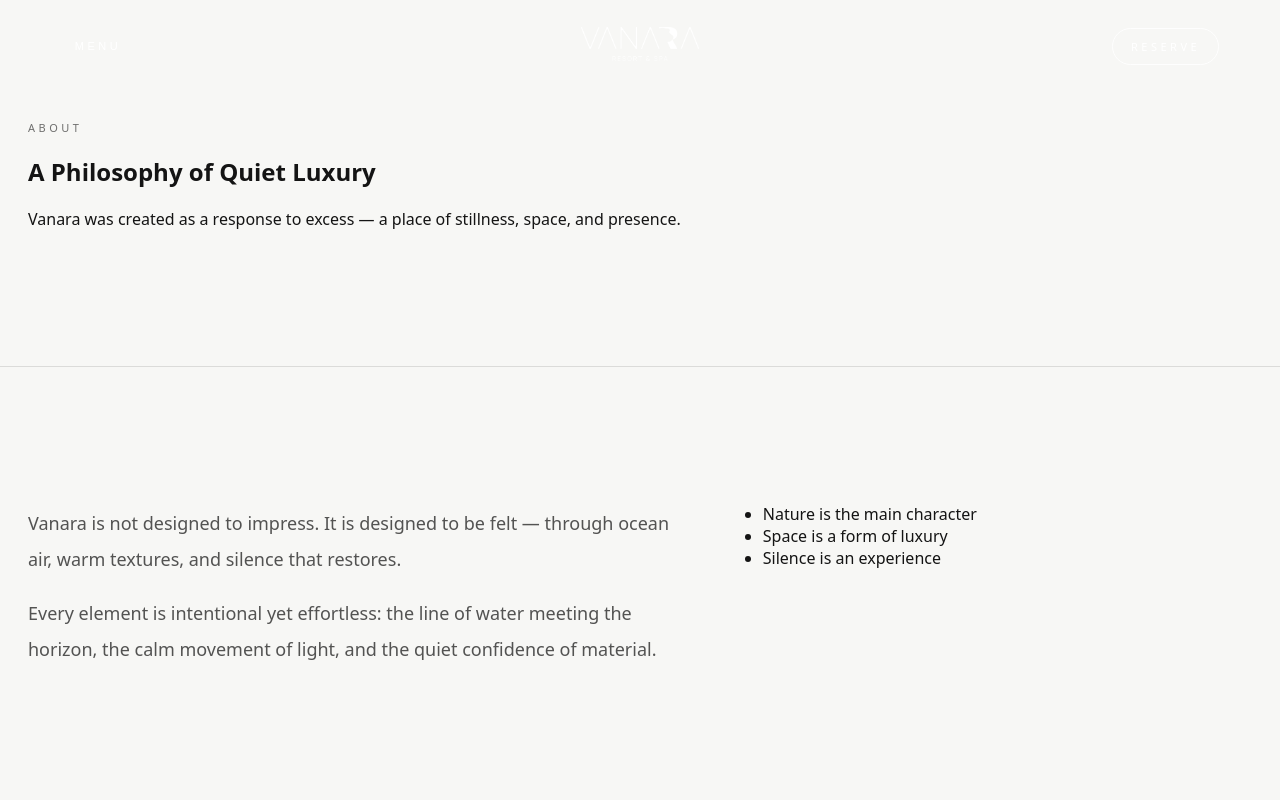
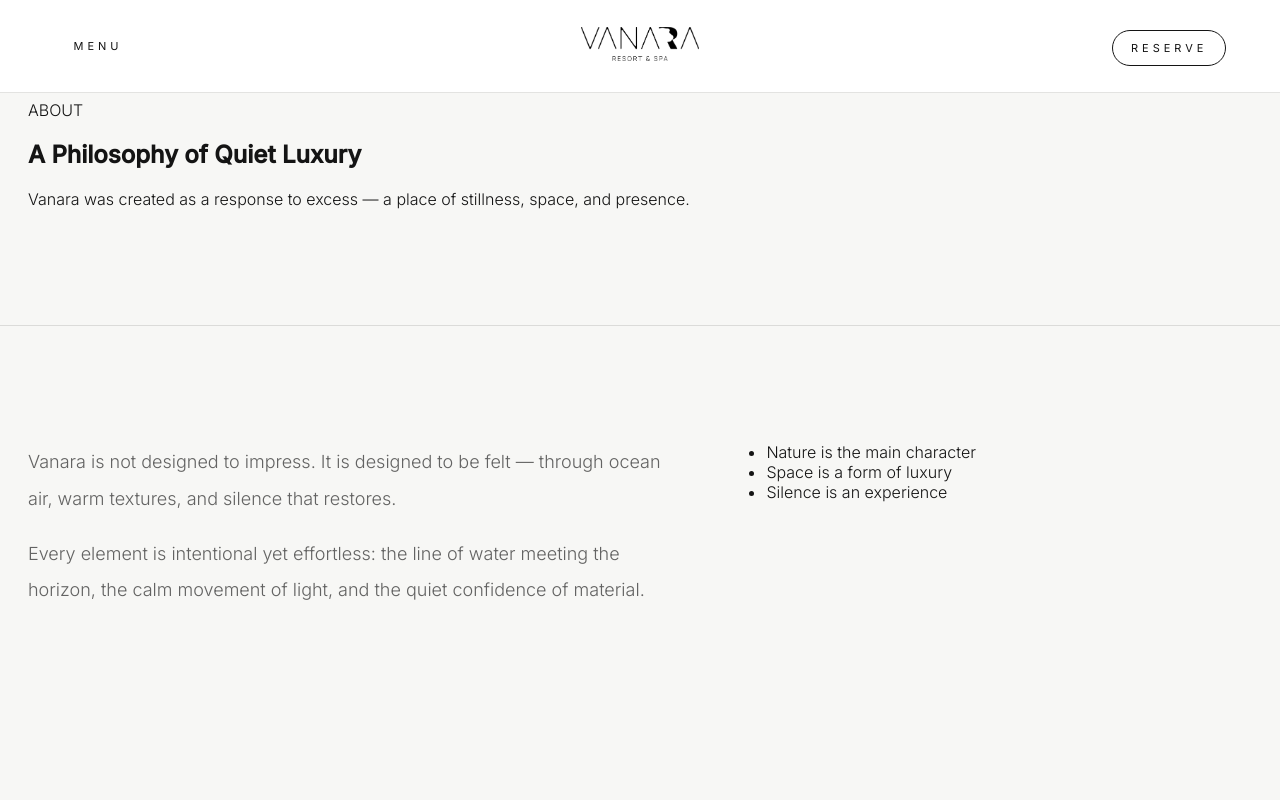
Before and after one commit to vanarabali-svg/vanara-resort, a Next.js app: page /about in a window 1280 px wide. Shown: the top 800 px of the page. Built offline with nearby package versions, Linux system fonts and the light colour scheme.

Commit message:
Move hero text higher + refine luxury typography

```diff
--- a/app/globals.css
+++ b/app/globals.css
@@ -1,45 +1,31 @@
-/* =========================
-   RESET & BASE
-========================= */
+/* RESET */
 *{box-sizing:border-box}
 html,body{margin:0;padding:0}
 body{
   background:#f7f7f5;
   color:#141414;
-  font-family: system-ui,-apple-system,"Segoe UI",Roboto,Arial,sans-serif;
-}
-:root{
-  --serif:"Cormorant Garamond",serif;
+  font-family:"Inter",system-ui,-apple-system,"Segoe UI",Roboto,Arial,sans-serif;
+  font-weight:300;
 }
 
-/* =========================
-   LAYOUT
-========================= */
-.container{
-  max-width:1280px;
-  margin:0 auto;
-  padding:0 28px;
-}
-section{
-  padding:120px 0;
+/* VARIABLES */
+:root{
+  --serif:"Bodoni Moda",serif;
+  --sans:"Inter",system-ui,-apple-system,"Segoe UI",Roboto,Arial,sans-serif;
+  --muted:rgba(20,20,20,.65);
+  --line:rgba(20,20,20,.12);
 }
 
-/* =========================
-   HEADER (AMAN STYLE)
-========================= */
-.nav{
-  position:fixed;
-  top:0;left:0;right:0;
-  height:92px;
-  z-index:1000;
-  transition:background .35s, box-shadow .35s;
-}
-body.scrolled .nav{
-  background:rgba(255,255,255,.92);
-  box-shadow:0 1px 0 rgba(0,0,0,.08);
-}
+/* LAYOUT */
+.container{max-width:1280px;margin:0 auto;padding:0 28px}
+section{padding:100px 0}
 
-/* TRUE CENTER GRID */
+/* HEADER */
+.nav{position:fixed;top:0;left:0;right:0;height:92px;z-index:1000;transition:.35s}
+body:not(.scrolled):not(.inner) .nav{background:transparent}
+body.scrolled .nav,
+body.inner .nav{background:rgba(255,255,255,.96);box-shadow:0 1px 0 rgba(0,0,0,.08)}
+
 .navLux{
   height:92px;
   display:grid;
@@ -47,235 +33,96 @@ body.scrolled .nav{
   align-items:center;
 }
 
-/* LEFT */
 .menuBtn{
-  background:none;
-  border:none;
+  background:none;border:none;cursor:pointer;
+  font-family:var(--sans);
+  font-size:11px;letter-spacing:4px;text-transform:uppercase;
+  color:#fff;width:140px;font-weight:400;
+}
+body.scrolled .menuBtn,
+body.inner .menuBtn{color:#141414}
+
+.navLogo{justify-self:center}
+
+.navCta{justify-self:end;width:140px}
+.btnReserve{
+  font-family:var(--sans);
+  font-size:11px;letter-spacing:4px;text-transform:uppercase;
+  padding:10px 18px;border-radius:999px;
+  border:1px solid rgba(255,255,255,.9);
+  color:#fff;text-decoration:none;font-weight:400;
+}
+body.scrolled .btnReserve,
+body.inner .btnReserve{border-color:#141414;color:#141414}
+
+/* MENU */
+.menuOverlay{position:fixed;inset:0;background:rgba(0,0,0,.88);opacity:0;pointer-events:none;transition:.3s;z-index:1100}
+.menuOverlay[data-open="true"]{opacity:1;pointer-events:auto}
+.menuPanel{height:100%;padding:48px}
+
+.menuClose{
+  background:none;border:none;
+  font-family:var(--serif);
+  font-size:30px;color:rgba(255,255,255,.65);
   cursor:pointer;
-  font-size:11px;
-  letter-spacing:3.5px;
-  text-transform:uppercase;
-  color:#fff;
-  justify-self:start;
-  width:140px;
 }
-body.scrolled .menuBtn{color:#222}
-
-/* CENTER */
-.navLogo{
-  justify-self:center;
+.menuLinks{margin-top:88px}
+.menuLinks a{
+  display:block;font-family:var(--serif);
+  font-size:58px;font-weight:300;
+  color:#fff;text-decoration:none;margin:18px 0;
 }
 
-/* RIGHT */
-.navCta{
-  justify-self:end;
-  width:140px;
-}
-.btnReserve{
-  display:inline-block;
-  text-decoration:none;
-  font-size:11px;
-  letter-spacing:3.5px;
-  text-transform:uppercase;
-  padding:10px 18px;
-  border:1px solid rgba(255,255,255,.85);
-  color:#fff;
-  border-radius:999px;
-  transition:.25s;
-}
-body.scrolled .btnReserve{
-  border-color:#222;
-  color:#222;
-}
+/* HERO */
+.hero{position:relative;height:100vh;overflow:hidden}
+.heroVideo{position:absolute;inset:0;width:100%;height:100%;object-fit:cover}
+.heroShade{position:absolute;inset:0;background:linear-gradient(to top,rgba(0,0,0,.62),rgba(0,0,0,.14))}
 
-/* =========================
-   MENU OVERLAY
-========================= */
-.menuOverlay{
-  position:fixed;
-  inset:0;
-  background:rgba(0,0,0,.82);
-  opacity:0;
-  pointer-events:none;
-  transition:.25s;
-  z-index:1100;
-}
-.menuOverlay[data-open="true"]{
-  opacity:1;
-  pointer-events:auto;
-}
-.menuPanel{
-  height:100%;
-  padding:36px;
-}
-.menuTop{
-  display:flex;
-  justify-content:space-between;
-  align-items:center;
-  color:#fff;
-}
-.menuLinks{
-  margin-top:80px;
-}
-.menuLinks a{
-  display:block;
-  font-family:var(--serif);
-  font-size:52px;
-  color:#fff;
-  text-decoration:none;
-  margin:18px 0;
-}
-.menuBottom{
-  position:absolute;
-  bottom:36px;
-  left:36px;
-  display:flex;
-  gap:10px;
-  color:rgba(255,255,255,.7);
-}
-.menuDot{opacity:.4}
-
-/* =========================
-   HERO
-========================= */
-.hero{
-  position:relative;
-  height:100vh;
-  overflow:hidden;
-}
-.heroVideo{
-  position:absolute;
-  inset:0;
-  width:100%;
-  height:100%;
-  object-fit:cover;
-  transform:translateZ(0);
-}
-.heroShade{
-  position:absolute;
-  inset:0;
-  background:linear-gradient(
-    to top,
-    rgba(0,0,0,.55),
-    rgba(0,0,0,.18)
-  );
-}
+/* 🔥 TEXT HIGHER HERE */
 .heroContent{
   position:absolute;
   inset:0;
   display:flex;
   align-items:flex-end;
-  padding-bottom:96px;
+  padding-bottom:36px;   /* LOWER than before */
+  padding-top:90px;      /* TEXT STARTS HIGHER */
 }
+
 .heroKicker{
-  font-size:11px;
-  letter-spacing:3.5px;
-  text-transform:uppercase;
-  color:rgba(255,255,255,.7);
+  font-family:var(--sans);
+  font-size:11px;letter-spacing:4px;text-transform:uppercase;
+  color:rgba(255,255,255,.72);
 }
 .heroH1{
   font-family:var(--serif);
-  font-size:72px;
-  font-weight:500;
-  color:#fff;
-  margin:12px 0 0;
+  font-size:78px;font-weight:400;
+  color:#fff;margin:12px 0 0;
 }
 .heroP{
-  font-size:18px;
-  max-width:560px;
-  line-height:1.9;
-  color:rgba(255,255,255,.82);
+  font-family:var(--sans);
+  font-size:18px;max-width:560px;
+  line-height:1.95;color:rgba(255,255,255,.82);
 }
-.heroLinks{
-  display:flex;
-  align-items:center;
-  gap:24px;
-  margin-top:32px;
+.heroLinks{display:flex;gap:24px;margin-top:26px}
+.heroLink{
+  font-family:var(--sans);
+  font-size:11px;letter-spacing:4px;text-transform:uppercase;
+  color:#fff;text-decoration:none;
+  border-bottom:1px solid rgba(255,255,255,.3);
 }
-.heroLink{
-  font-size:11px;
-  letter-spacing:3.5px;
-  text-transform:uppercase;
-  color:#fff;
-  text-decoration:none;
-  border-bottom:1px solid rgba(255,255,255,.35);
+.heroLink:hover{border-bottom-color:rgba(255,255,255,.9)}
+
+/* CONTENT */
+.h2A{font-family:var(--serif);font-size:46px;font-weight:400}
+.editorialA p{font-size:18px;line-height:2.05;color:var(--muted)}
+.twoColA{display:grid;grid-template-columns:1.1fr .9fr;gap:56px}
+.ruleA{height:1px;background:var(--line)}
+
+/* MOBILE */
+@media(max-width:900px){
+  section{padding:72px 0}
+  .heroContent{padding-bottom:28px;padding-top:80px}
+  .heroH1{font-size:44px}
+  .twoColA{grid-template-columns:1fr}
+  .menuLinks a{font-size:36px}
 }
-.heroLink:hover{
-  border-bottom-color:rgba(255,255,255,.9);
-}
-.heroHint{
-  margin-top:28px;
-  font-size:11px;
-  letter-spacing:3.5px;
-  text-transform:uppercase;
-  color:rgba(255,255,255,.6);
-}
-
-/* =========================
-   SECTIONS
-========================= */
-.kicker{
-  font-size:11px;
-  letter-spacing:3.5px;
-  text-transform:uppercase;
-  color:rgba(20,20,20,.6);
-}
-.h2A{
-  font-family:var(--serif);
-  font-size:44px;
-  font-weight:500;
-  margin:12px 0;
-}
-.editorialA p{
-  font-size:18px;
-  line-height:2;
-  color:rgba(20,20,20,.72);
-}
-.twoColA{
-  display:grid;
-  grid-template-columns:1.1fr .9fr;
-  gap:48px;
-}
-.ruleA{
-  height:1px;
-  background:rgba(20,20,20,.12);
-}
-
-/* =========================
-   GALLERY
-========================= */
-.stackGallery{
-  display:grid;
-  gap:18px;
-}
-.imageBlock{
-  height:520px;
-  border-radius:24px;
-  background-size:cover;
-  background-position:center;
-}
-
-/* =========================
-   LINKS
-========================= */
-.softLinkA{
-  display:inline-block;
-  font-size:11px;
-  letter-spacing:3.5px;
-  text-transform:uppercase;
-  text-decoration:none;
-  color:#222;
-  border-bottom:1px solid rgba(20,20,20,.35);
-}
-
-/* =========================
-   MOBILE
-========================= */
-@media(max-width:900px){
-  section{padding:80px 0}
-  .heroH1{font-size:42px}
-  .twoColA{grid-template-columns:1fr}
-  .imageBlock{height:320px}
-  .menuLinks a{font-size:36px}
-  .menuBtn,.navCta{width:auto}
-}
--- a/app/layout.tsx
+++ b/app/layout.tsx
@@ -4,6 +4,7 @@ import './globals.css'
 import Image from 'next/image'
 import Link from 'next/link'
 import { useEffect, useState } from 'react'
+import { usePathname } from 'next/navigation'
 
 export default function RootLayout({
   children,
@@ -11,6 +12,8 @@ export default function RootLayout({
   children: React.ReactNode
 }) {
   const [scrolled, setScrolled] = useState(false)
+  const pathname = usePathname()
+  const isHome = pathname === '/'
 
   const openMenu = () => {
     document.getElementById('lux-menu')?.setAttribute('data-open', 'true')
@@ -39,29 +42,21 @@ export default function RootLayout({
   return (
     <html lang="en">
       <head>
-        {/* Aman-style serif */}
         <link rel="preconnect" href="https://fonts.googleapis.com" />
         <link rel="preconnect" href="https://fonts.gstatic.com" crossOrigin="" />
         <link
-          href="https://fonts.googleapis.com/css2?family=Cormorant+Garamond:wght@400;500;600&display=swap"
+          href="https://fonts.googleapis.com/css2?family=Bodoni+Moda:opsz,wght@6..96,300;6..96,400;6..96,500&family=Inter:wght@300;400;500&display=swap"
           rel="stylesheet"
         />
       </head>
 
-      <body className={scrolled ? 'scrolled' : ''}>
-        {/* HEADER */}
+      <body className={[scrolled ? 'scrolled' : '', !isHome ? 'inner' : ''].join(' ')}>
         <header className="nav">
           <div className="container navLux">
-            {/* LEFT */}
-            <button
-              className="menuBtn"
-              onClick={openMenu}
-              aria-label="Open menu"
-            >
+            <button className="menuBtn" onClick={openMenu}>
               MENU
             </button>
 
-            {/* CENTER LOGO */}
             <div className="navLogo">
               <Link href="/" aria-label="Vanara Resort & Spa">
                 <Image
@@ -73,13 +68,14 @@ export default function RootLayout({
                   style={{
                     height: 34,
                     width: 'auto',
-                    filter: scrolled ? 'none' : 'brightness(0) invert(1)',
+                    filter: !isHome || scrolled
+                      ? 'none'
+                      : 'brightness(0) invert(1)',
                   }}
                 />
               </Link>
             </div>
 
-            {/* RIGHT */}
             <div className="navCta">
               <Link href="/book" className="btnReserve">
                 RESERVE
@@ -88,37 +84,24 @@ export default function RootLayout({
           </div>
         </header>
 
-        {/* FULLSCREEN MENU OVERLAY */}
         <div
           id="lux-menu"
           className="menuOverlay"
           data-open="false"
-          onClick={(e) => {
-            if (e.target === e.currentTarget) closeMenu()
-          }}
+          onClick={(e) => e.target === e.currentTarget && closeMenu()}
         >
           <div className="menuPanel">
             <div className="menuTop">
               <div className="menuKicker">Vanara Resort & Spa</div>
-              <button className="menuClose" onClick={closeMenu}>
-                CLOSE
+              <button className="menuClose" onClick={closeMenu} aria-label="Close">
+                ×
               </button>
             </div>
 
             <div className="menuLinks">
-              <Link href="/" onClick={closeMenu}>
-                Home
-              </Link>
-
-              <Link href="/about" onClick={closeMenu}>
-                About
-              </Link>
-
-              <Link href="/experience" onClick={closeMenu}>
-                Experience
-              </Link>
-
-              {/* DINE (external restaurant site) */}
+              <Link href="/" onClick={closeMenu}>Home</Link>
+              <Link href="/about" onClick={closeMenu}>About</Link>
+              <Link href="/experience" onClick={closeMenu}>Experience</Link>
               <a
                 href="https://YOUR-RESTAURANT-URL.com"
                 target="_blank"
@@ -127,24 +110,15 @@ export default function RootLayout({
               >
                 Dine
               </a>
-
-              <Link href="/accommodation" onClick={closeMenu}>
-                Accommodation
-              </Link>
-
-              <Link href="/connect" onClick={closeMenu}>
-                Connect
-              </Link>
-
-              <Link href="/book" onClick={closeMenu}>
-                Reserve
-              </Link>
+              <Link href="/accommodation" onClick={closeMenu}>Accommodation</Link>
+              <Link href="/connect" onClick={closeMenu}>Connect</Link>
+              <Link href="/book" onClick={closeMenu}>Reserve</Link>
             </div>
 
             <div className="menuBottom">
-              <div>Uluwatu, Bali</div>
-              <div className="menuDot">•</div>
-              <div>Quiet luxury by the ocean</div>
+              <span>Uluwatu, Bali</span>
+              <span className="menuDot">•</span>
+              <span>Quiet luxury by the ocean</span>
             </div>
           </div>
         </div>
```
